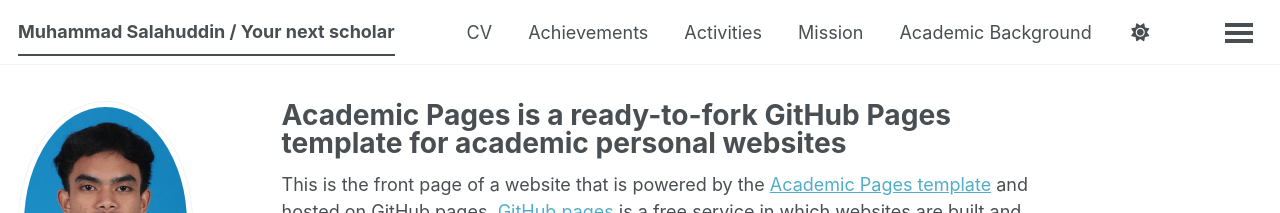
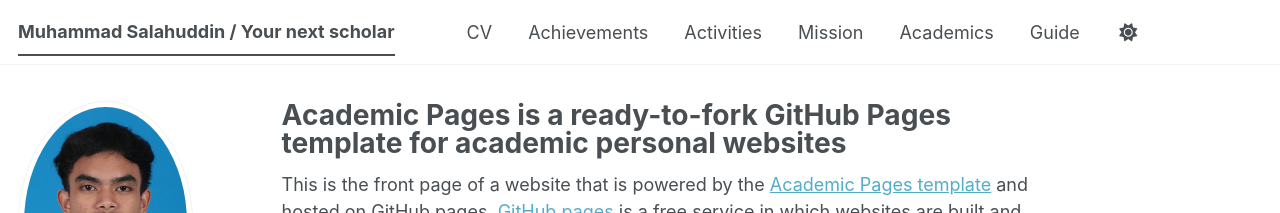
Before and after one commit to msalahuddinyusri20/msalahuddinyusri20.github.io, a Jekyll site: the page built from _pages/about.md, in a window 1280 px wide. Shown: the top 213 px of the page. Built offline with Jekyll 4.4.1, drawn with Linux system fonts in a browser that asks for light colours; some web fonts are replaced; a script bundle is joined from its source files by our own code; library files that are not in the unit come from our copies.

Commit message:
Rename 'Academic Background' to 'Academics' with URL update

```diff
--- a/_data/navigation.yml
+++ b/_data/navigation.yml
@@ -20,8 +20,8 @@
   - title: "Mission"
     url: /publications/
 
-  - title: "Academic Background"
-    url: /publications/
+  - title: "Academics"
+    url: /academics/
 
   # title: "CV"
    # url: /cv/
```
